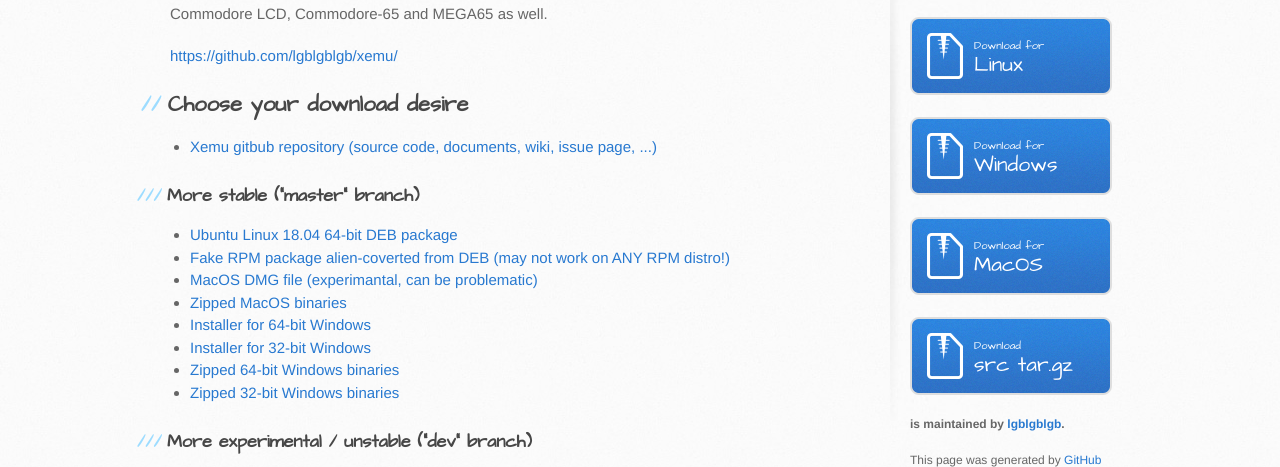
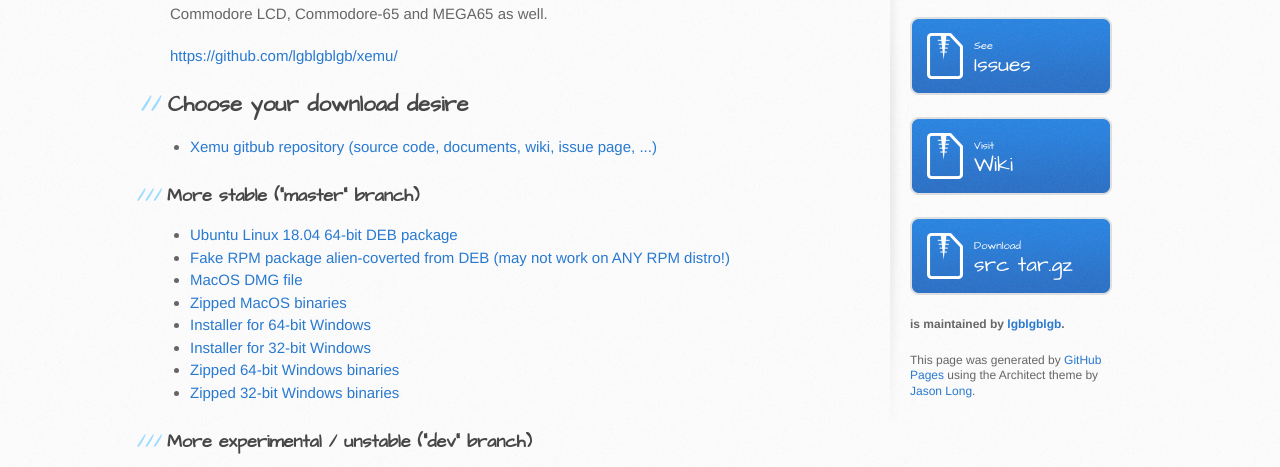
Before and after one commit to lgblgblgb/xemu, a plain HTML site: page index.html in a window 1280 px wide. Shown: the part 315-782 px from the top of the page. Drawn offline with Linux system fonts and the light colour scheme.

Commit message:
Update index.html

```diff
--- a/index.html
+++ b/index.html
@@ -45,7 +45,7 @@ including the Commodore LCD, Commodore-65 and MEGA65 as well.</p>
 <ul>
 <li><a href="https://github.com/lgblgblgb/xemu-binaries/raw/binary-linux-master/xemu_current_amd64.deb">Ubuntu Linux 18.04 64-bit DEB package</a></li>
 <li><a href="https://github.com/lgblgblgb/xemu-binaries/raw/binary-linux-master/xemu-current-1.x86_64.rpm">Fake RPM package alien-coverted from DEB (may not work on ANY RPM distro!)</a></li>
-<li><a href="https://github.com/lgblgblgb/xemu-binaries/raw/binary-osx-master/Xemu-Installer.dmg">MacOS DMG file (experimantal, can be problematic)</a></li>
+<li><a href="https://github.com/lgblgblgb/xemu-binaries/raw/binary-osx-master/Xemu-Installer.dmg">MacOS DMG file</a></li>
 <li><a href="https://github.com/lgblgblgb/xemu-binaries/raw/binary-osx-master/xemu-binaries-osx.zip">Zipped MacOS binaries</a></li>
 <li><a href="https://github.com/lgblgblgb/xemu-binaries/raw/binary-windows-master/install-xemu-win64.exe">Installer for 64-bit Windows</a></li>
 <li><a href="https://github.com/lgblgblgb/xemu-binaries/raw/binary-windows-master/install-xemu-win32.exe">Installer for 32-bit Windows</a></li>
@@ -57,7 +57,7 @@ including the Commodore LCD, Commodore-65 and MEGA65 as well.</p>
 <ul>
 <li><a href="https://github.com/lgblgblgb/xemu-binaries/raw/binary-linux-dev/xemu_current_amd64.deb">Ubuntu Linux 18.04 64-bit DEB package</a></li>
 <li><a href="https://github.com/lgblgblgb/xemu-binaries/raw/binary-linux-dev/xemu-current-1.x86_64.rpm">Fake RPM package alien-coverted from DEB (may not work on ANY RPM distro!)</a></li>
-<li><a href="https://github.com/lgblgblgb/xemu-binaries/raw/binary-osx-dev/Xemu-Installer.dmg">MacOS DMG file (experimantal, can be problematic)</a></li>
+<li><a href="https://github.com/lgblgblgb/xemu-binaries/raw/binary-osx-dev/Xemu-Installer.dmg">MacOS DMG file</a></li>
 <li><a href="https://github.com/lgblgblgb/xemu-binaries/raw/binary-osx-dev/xemu-binaries-osx.zip">Zipped MacOS binaries</a></li>
 <li><a href="https://github.com/lgblgblgb/xemu-binaries/raw/binary-windows-dev/install-xemu-win64.exe">Installer for 64-bit Windows</a></li>
 <li><a href="https://github.com/lgblgblgb/xemu-binaries/raw/binary-windows-dev/install-xemu-win32.exe">Installer for 32-bit Windows</a></li>
@@ -72,17 +72,13 @@ including the Commodore LCD, Commodore-65 and MEGA65 as well.</p>
             <small>Visit</small>
             Project
           </a>
-          <a href="https://github.com/lgblgblgb/xemu-binaries/tree/binary-linux-master" class="button">
-            <small>Download for</small>
-            Linux
+          <a href="https://github.com/lgblgblgb/xemu/issues" class="button">
+            <small>See</small>
+            Issues
           </a>
-          <a href="https://github.com/lgblgblgb/xemu-binaries/tree/binary-windows-master" class="button">
-            <small>Download for</small>
-            Windows
-          </a>
-          <a href="https://github.com/lgblgblgb/xemu-binaries/tree/binary-osx-master" class="button">
-            <small>Download for</small>
-            MacOS
+          <a href="https://github.com/lgblgblgb/xemu/wiki" class="button">
+            <small>Visit</small>
+            Wiki
           </a>
           <a href="https://github.com/lgblgblgb/xemu/tarball/master" class="button">
             <small>Download</small>
```
